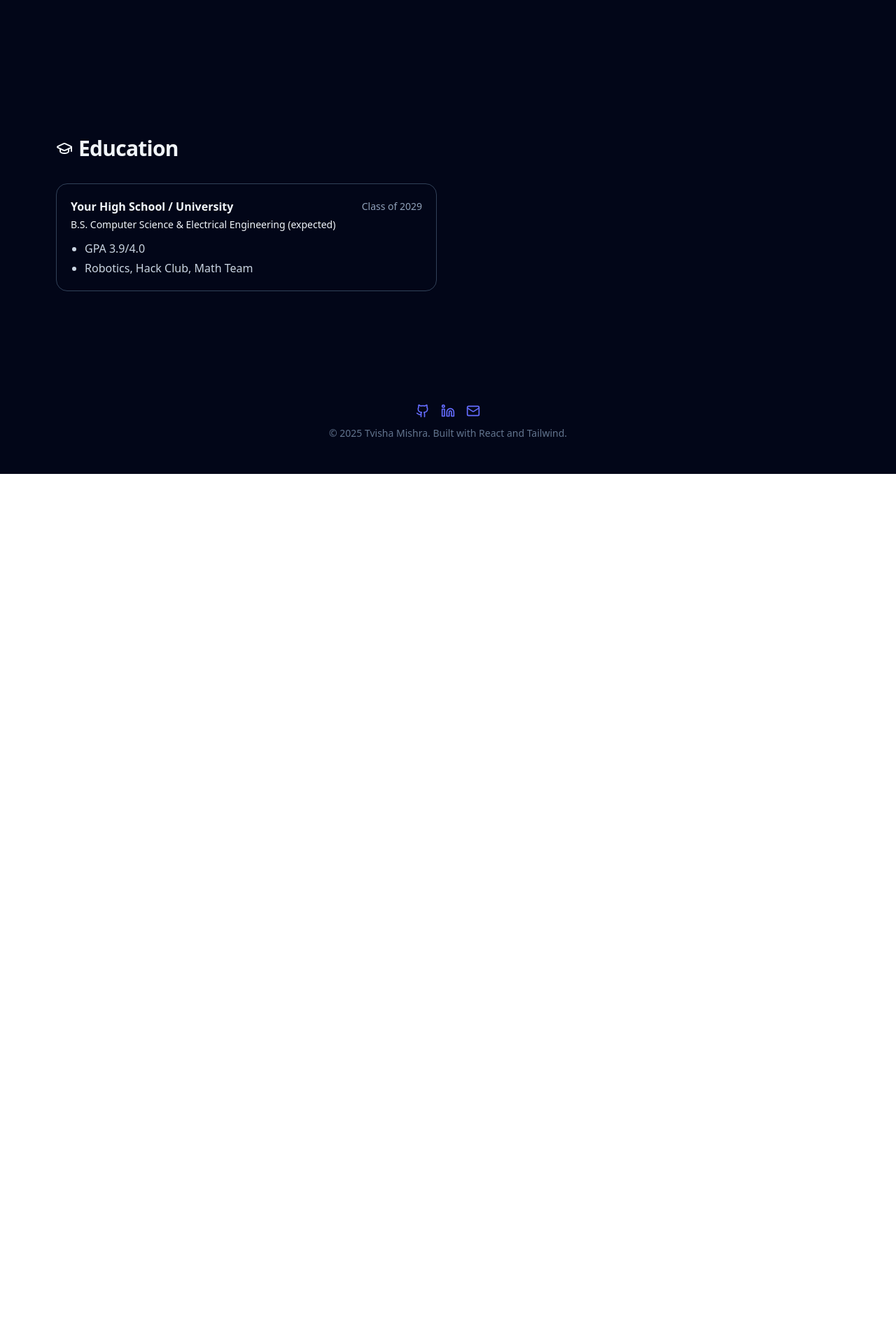
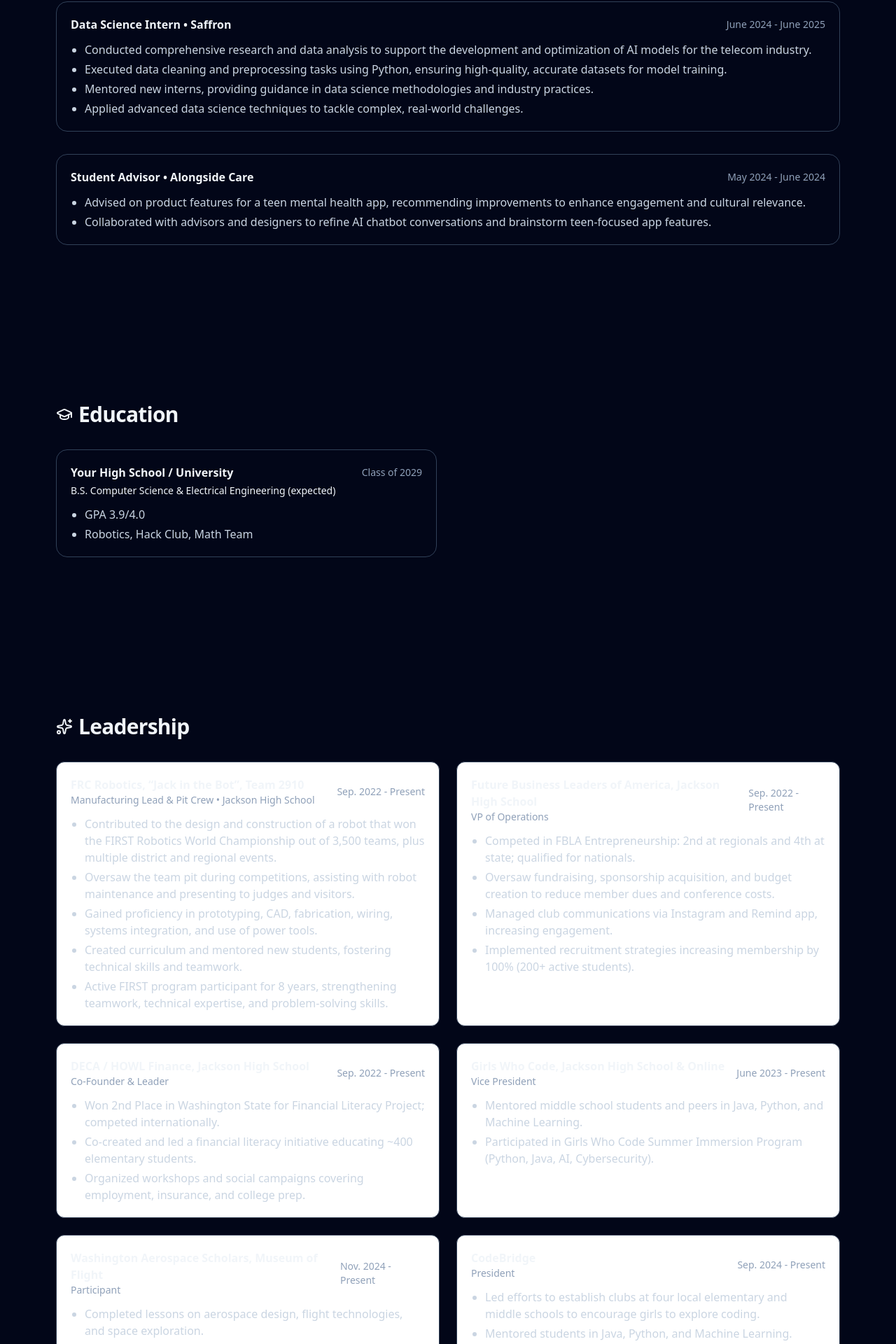
Before and after one commit to tvisham/my-portfolio, a React (Vite) app: page / in a window 1280 px wide. Shown: the part 2150-4070 px from the top of the page at 70% size. Before the commit the page ends 2827 px from the top, so only its background shows below. Built offline with nearby package versions, Linux system fonts and the light colour scheme.

Commit message:
chore: add experience, leadership, and awards sections

```diff
--- a/src/App.jsx
+++ b/src/App.jsx
@@ -85,6 +85,26 @@ const EXPERIENCE = [
 
     ],
   },
+  {
+    org: "Saffron",
+    title: "Data Science Intern",
+    date: "June 2024 - June 2025",
+    points: [
+      "Conducted comprehensive research and data analysis to support the development and optimization of AI models for the telecom industry.",
+      "Executed data cleaning and preprocessing tasks using Python, ensuring high-quality, accurate datasets for model training.",
+      "Mentored new interns, providing guidance in data science methodologies and industry practices.",
+      "Applied advanced data science techniques to tackle complex, real-world challenges.",
+    ],
+  },
+  {
+    org: "Alongside Care",
+    title: "Student Advisor",
+    date: "May 2024 - June 2024",
+    points: [
+      "Advised on product features for a teen mental health app, recommending improvements to enhance engagement and cultural relevance.",
+      "Collaborated with advisors and designers to refine AI chatbot conversations and brainstorm teen-focused app features.",
+    ],
+  },
 ];
 
 const EDUCATION = [
@@ -93,6 +113,107 @@ const EDUCATION = [
     degree: "B.S. Computer Science & Electrical Engineering (expected)",
     date: "Class of 2029",
     points: ["GPA 3.9/4.0", "Robotics, Hack Club, Math Team"],
+  },
+];
+
+const LEADERSHIP = [
+  {
+    org: "FRC Robotics, \u201cJack in the Bot\u201d, Team 2910",
+    role: "Manufacturing Lead & Pit Crew",
+    place: "Jackson High School",
+    date: "Sep. 2022 - Present",
+    points: [
+      "Contributed to the design and construction of a robot that won the FIRST Robotics World Championship out of 3,500 teams, plus multiple district and regional events.",
+      "Oversaw the team pit during competitions, assisting with robot maintenance and presenting to judges and visitors.",
+      "Gained proficiency in prototyping, CAD, fabrication, wiring, systems integration, and use of power tools.",
+      "Created curriculum and mentored new students, fostering technical skills and teamwork.",
+      "Active FIRST program participant for 8 years, strengthening teamwork, technical expertise, and problem-solving skills.",
+    ],
+  },
+  {
+    org: "Future Business Leaders of America, Jackson High School",
+    role: "VP of Operations",
+    date: "Sep. 2022 - Present",
+    points: [
+      "Competed in FBLA Entrepreneurship: 2nd at regionals and 4th at state; qualified for nationals.",
+      "Oversaw fundraising, sponsorship acquisition, and budget creation to reduce member dues and conference costs.",
+      "Managed club communications via Instagram and Remind app, increasing engagement.",
+      "Implemented recruitment strategies increasing membership by 100% (200+ active students).",
+    ],
+  },
+  {
+    org: "DECA / HOWL Finance, Jackson High School",
+    role: "Co-Founder & Leader",
+    date: "Sep. 2022 - Present",
+    points: [
+      "Won 2nd Place in Washington State for Financial Literacy Project; competed internationally.",
+      "Co-created and led a financial literacy initiative educating ~400 elementary students.",
+      "Organized workshops and social campaigns covering employment, insurance, and college prep.",
+    ],
+  },
+  {
+    org: "Girls Who Code, Jackson High School & Online",
+    role: "Vice President",
+    date: "June 2023 - Present",
+    points: [
+      "Mentored middle school students and peers in Java, Python, and Machine Learning.",
+      "Participated in Girls Who Code Summer Immersion Program (Python, Java, AI, Cybersecurity).",
+    ],
+  },
+  {
+    org: "Washington Aerospace Scholars, Museum of Flight",
+    role: "Participant",
+    date: "Nov. 2024 - Present",
+    points: [
+      "Completed lessons on aerospace design, flight technologies, and space exploration.",
+      "Applied aerospace math and science through virtual labs and group projects.",
+    ],
+  },
+  {
+    org: "CodeBridge",
+    role: "President",
+    date: "Sep. 2024 - Present",
+    points: [
+      "Led efforts to establish clubs at four local elementary and middle schools to encourage girls to explore coding.",
+      "Mentored students in Java, Python, and Machine Learning.",
+    ],
+  },
+  {
+    org: "Stop Sexual Assault in Schools (Virtual SASH Club)",
+    role: "Youth Leader",
+    date: "March 2024 - Present",
+    points: [
+      "Built an online platform facilitating global student discussions on sexual assault and gender discrimination in education.",
+      "Produced videos, scripts, and graphics to raise awareness and research-backed reports to inform advocacy.",
+    ],
+  },
+];
+
+const AWARDS = [
+  {
+    title: "First Robotics Competition, Team 2910 (2023-2025)",
+    items: [
+      "2025: Winner - World Championship; Winner - Newton Division; Winner - Sammamish & Auburn District Events",
+      "2025 Awards: Autonomous Award (Sammamish, Auburn); Excellence in Engineering (World Championship)",
+      "2024: Multiple district winners, Indiana Robotics Invitational, PNW Block Party, Chezy Champs; Newton Division finalist at Worlds",
+      "2024 Awards: Quality Award (Glacier Peak); Innovation in Control (PNW District, World Championship Newton Division)",
+      "2023: Multiple district wins and invitational wins",
+      "2023 Awards: Excellence in Engineering; Industrial Design Awards; Autonomous Award",
+    ],
+  },
+  {
+    title: "DECA (2023-2025)",
+    items: [
+      "Financial Literacy Project: 2nd Place State; ICDC (International) competitor",
+      "Entrepreneurship: multiple regional placements and 2x state competitor",
+    ],
+  },
+  {
+    title: "Future Business Leaders of America (2023-2025)",
+    items: [
+      "Entrepreneurship: National Qualifier; 4th Place State; 2nd Place Regional",
+      "Computer Problem Solving, UX Design, Data Analysis, Website Design: multiple regional/state placings",
+    ],
   },
 ];
 
@@ -308,6 +429,44 @@ export default function Portfolio() {
           </div>
         </Section>
 
+        {/* Leadership */}
+        <Section id="leadership" title="Leadership" icon={<Sparkles className="size-6"/>}>
+          <div className="grid md:grid-cols-2 gap-6">
+            {LEADERSHIP.map((l) => (
+              <Card key={l.org} className="rounded-2xl border-slate-700 p-5">
+                <div className="flex items-center justify-between">
+                  <div>
+                    <div className="font-semibold">{l.org}</div>
+                    <div className="text-sm text-slate-400">{l.role} {l.place ? `• ${l.place}` : ''}</div>
+                  </div>
+                  <div className="text-sm text-slate-400">{l.date}</div>
+                </div>
+                <ul className="mt-3 list-disc pl-5 space-y-1 text-slate-300">
+                  {l.points.map((pt) => <li key={pt}>{pt}</li>)}
+                </ul>
+              </Card>
+            ))}
+          </div>
+        </Section>
+
+        {/* Awards */}
+        <Section id="awards" title="Awards" icon={<Sparkles className="size-6"/>}>
+          <div className="space-y-6">
+            {AWARDS.map((a) => (
+              <Card key={a.title} className="rounded-2xl border-slate-700 p-5">
+                <div className="flex items-start justify-between">
+                  <div>
+                    <div className="font-semibold">{a.title}</div>
+                  </div>
+                </div>
+                <ul className="mt-3 list-disc pl-5 space-y-1 text-slate-300">
+                  {a.items.map((it) => <li key={it}>{it}</li>)}
+                </ul>
+              </Card>
+            ))}
+          </div>
+        </Section>
+
         <footer className="py-12 text-center text-sm text-slate-500">
           <div className="flex justify-center gap-4 mb-3">
             <a className="hover:opacity-80" href={PROFILE.links.github} target="_blank" rel="noreferrer"><Github className="inline size-5"/></a>
```
